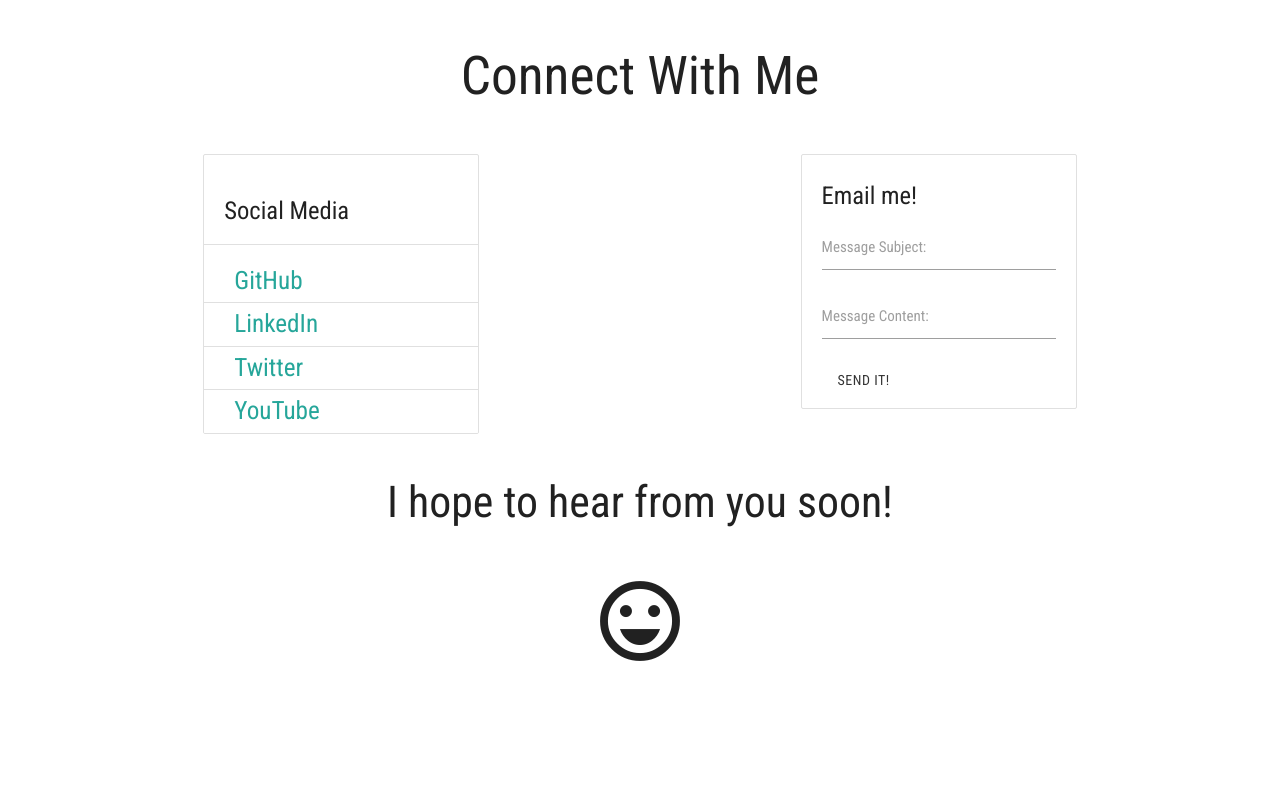
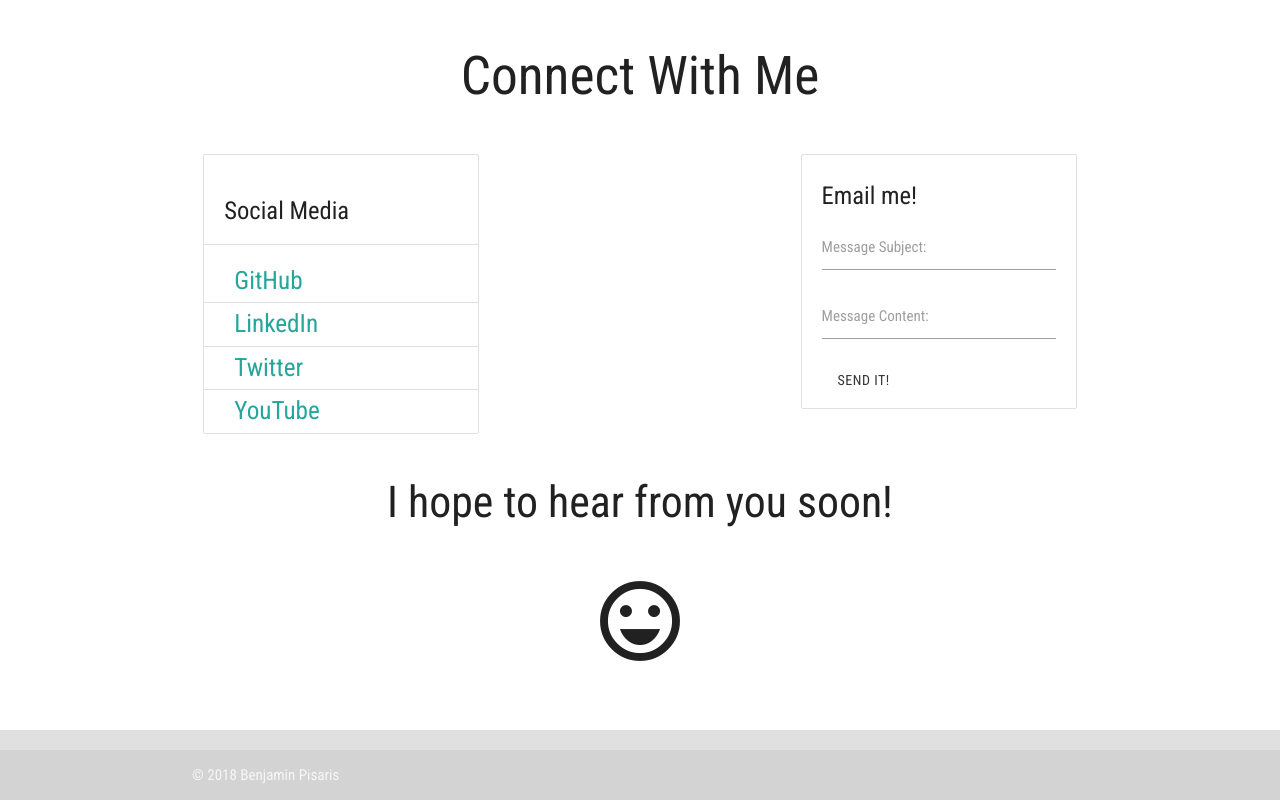
Before and after one commit to BenjaminPisaris/pisaris.me, a plain HTML site: page index.html in a window 1280 px wide. Shown: the part 2148-2948 px from the top of the page. Before the commit the page ends 2878 px from the top, so only its background shows below. Drawn offline with nearby package versions, Linux system fonts and the light colour scheme.

Commit message:
added footer

```diff
--- a/index.html
+++ b/index.html
@@ -128,7 +128,7 @@
     <hr>
     <div class="section">
       <div class="row">
-        <h1 class="center" >Showcase</h1>
+        <h1 class="center">Showcase</h1>
       </div>
       <div class="row scrollspy" id="port">
         <div class="col l3">
@@ -246,8 +246,14 @@
     </div>
   </div>
 
-
-
+  <!-- Footer -->
+  <footer class="page-footer grey lighten-2">
+    <div class="footer-copyright">
+      <div class="container">
+        © 2018 Benjamin Pisaris
+      </div>
+    </div>
+  </footer>
   <!--JavaScript at end of body for optimized loading-->
   <script src="https://code.jquery.com/jquery-3.3.1.js" integrity="sha256-2Kok7MbOyxpgUVvAk/HJ2jigOSYS2auK4Pfzbm7uH60="
     crossorigin="anonymous"></script>
```
Lines whose indentation alone changed are shown as unchanged.
